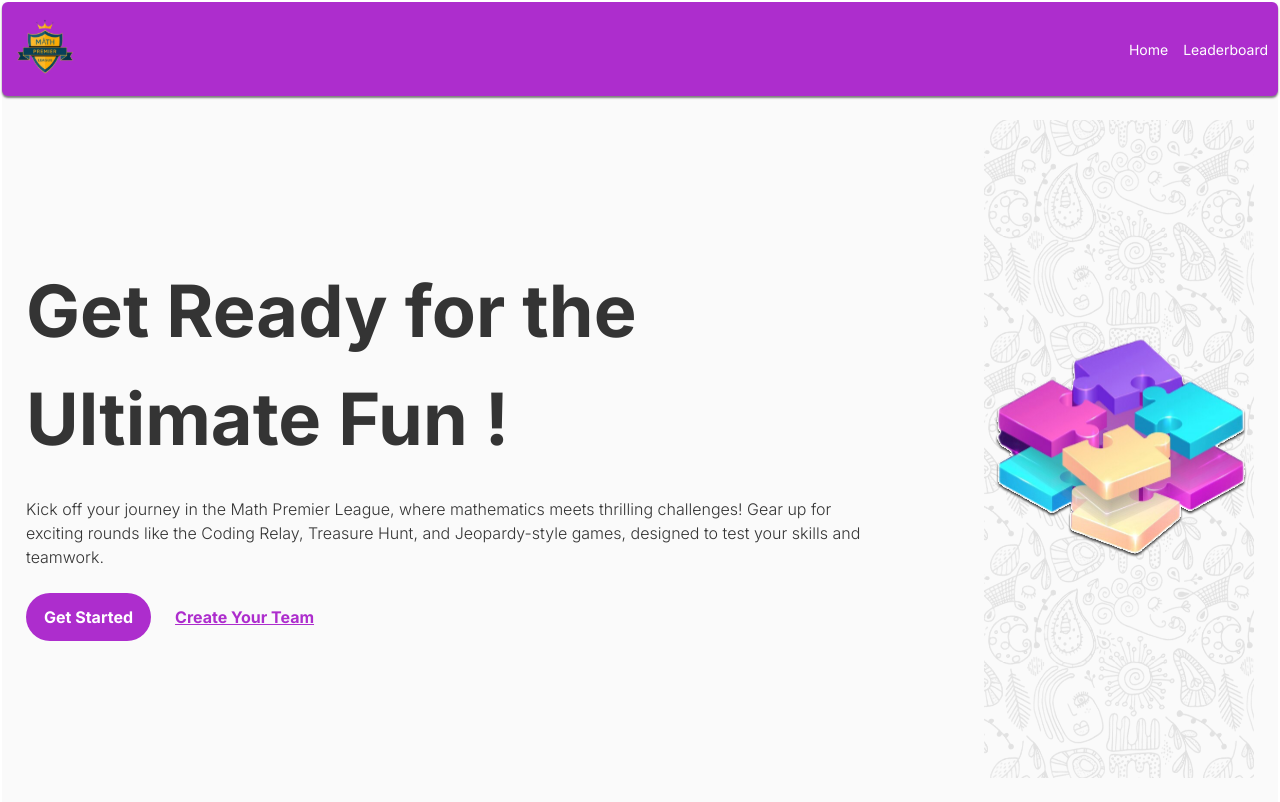
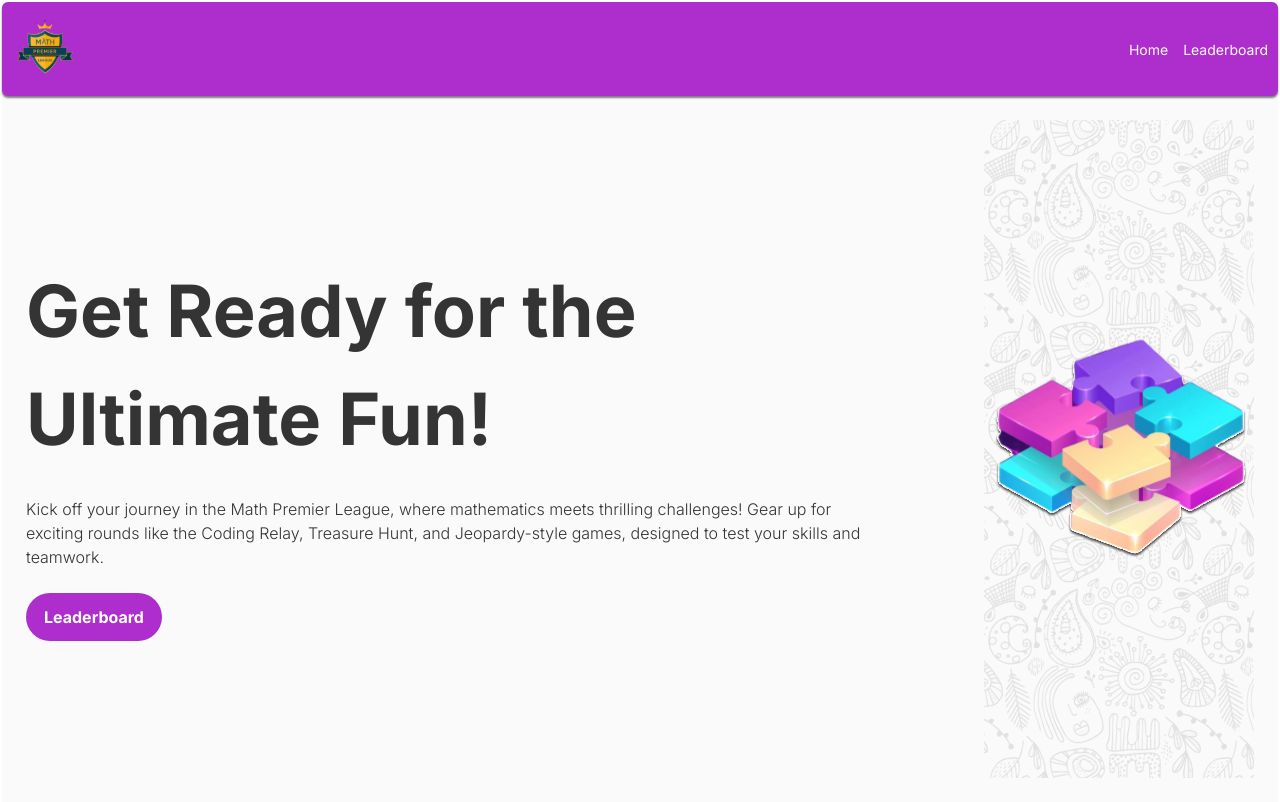
Before and after one commit to SIAM-VIT/MPL-fe, a React (Create React App) app: page / in a window 1280 px wide. Built offline with nearby package versions, Linux system fonts and the light colour scheme.

Commit message:
fix: homepage

```diff
--- a/src/pages/Homepage.jsx
+++ b/src/pages/Homepage.jsx
@@ -1,6 +1,7 @@
-import React from 'react'
-import Navbar from '../components/Navbar'
-import PuzzleImage from '../assets/heroPageElement.svg'
+import React from 'react';
+import { Link } from 'react-router-dom';
+import Navbar from '../components/Navbar';
+import PuzzleImage from '../assets/heroPageElement.svg';
 
 export default function Homepage() {
   return (
@@ -8,17 +9,21 @@ export default function Homepage() {
       <Navbar />
       <div id="bodyContainer" className='flex row space-between align_items_center'>
         <div id="heroTextSection" className='flex column'>
-            <p className="heroHeadText">Get Ready for the Ultimate Fun !</p>
+          <p className="heroHeadText">Get Ready for the Ultimate Fun!</p>
           <p className="heroSubText">Kick off your journey in the Math Premier League, where mathematics meets thrilling challenges! Gear up for exciting rounds like the Coding Relay, Treasure Hunt, and Jeopardy-style games, designed to test your skills and teamwork.</p>
           <div id="btnHolder" className='flex row align_items_center'>
-              <button className='btn roundBtn purpleShade'>Get Started</button>
-              <p className='btnUnderline'>Create Your Team</p>
+            <Link to="/leaderboard"> {/* Wrap button in Link */}
+              <button className='btn roundBtn purpleShade'>
+                Leaderboard
+              </button>
+            </Link>
+            {/* <p className='btnUnderline'>Create Your Team</p> */}
           </div>
         </div>
         <div id="heroImageSection" className='flex column centerVH'>
-              <img id='puzzleImage' src={PuzzleImage} />
+          <img id='puzzleImage' src={PuzzleImage} alt="Puzzle" />
         </div>
       </div>
     </div>
-  )
+  );
 }
```
Lines whose indentation alone changed are shown as unchanged.
